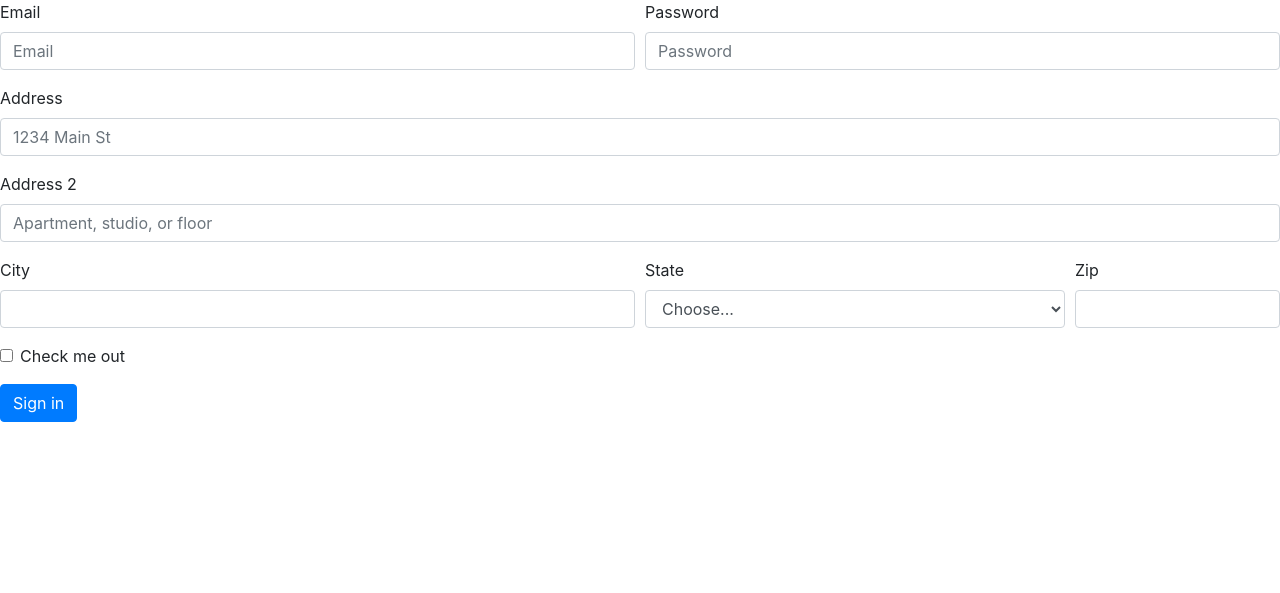
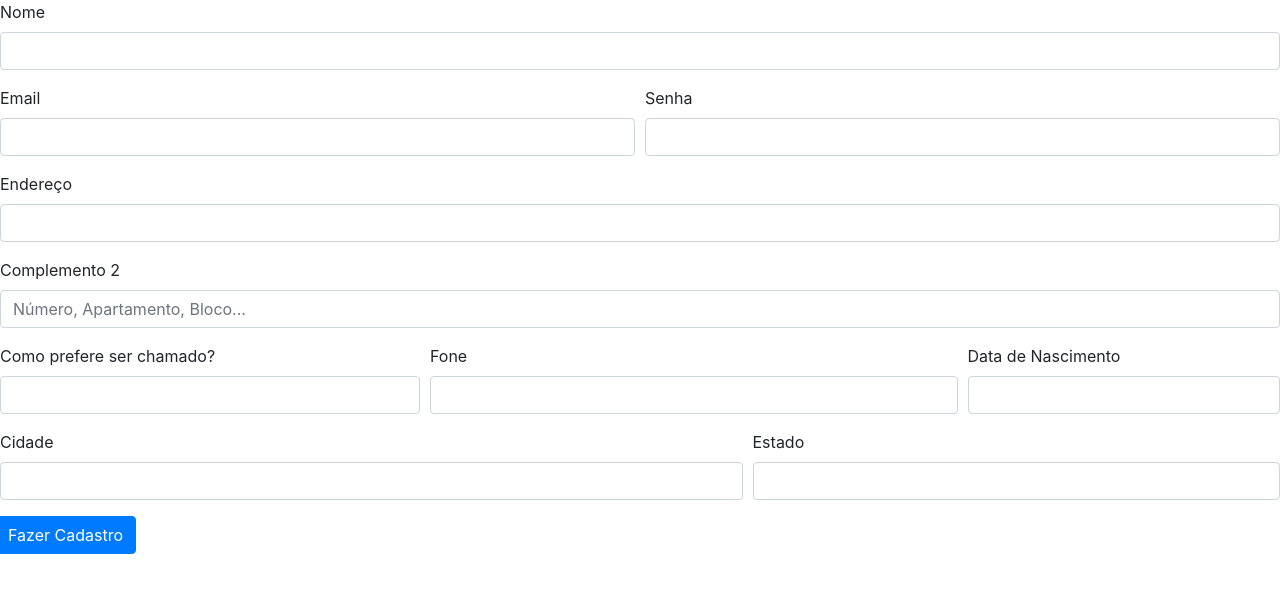
Before and after one commit to filipemota130/Jobsfinder, a Flask app: template app/templates/cadastro.html in a window 1280 px wide. Shown: the top 593 px of the page. Run offline with Flask 2, Linux system fonts and the light colour scheme; the template is opened without the code that fills it: values that come from a table or form of the project are taken from there, others are empty; some libraries are stand-ins or nearby versions.

Commit message:
Formulários Cadastro e Login feitos
Feitas as partes de formulário do login e do cadastro, apenas faltando agora a conexão com o banco para o envio dessas informações a ele

```diff
--- a/app/controllers/router.py
+++ b/app/controllers/router.py
@@ -1,5 +1,7 @@
 from flask import render_template
 from app import app
+
+from app.models.forms import LoginForm, CadastroForm
 
 @app.route('/', defaults ={ 'id' : None})
 @app.route('/index')
@@ -7,13 +9,45 @@ from app import app
 def index(id):
     return render_template('index.html', id=id)
 
-@app.route('/Cadastro', methods=['GET','POST'])
+@app.route('/cadastro', methods=['GET','POST'])
 def cadastro():
-    return 'Cadastro page'
+    form = CadastroForm()
+    if form.validate_on_submit():
+        print(form.email.data)
+        print(form.password.data)
+        print(form.name.data)
+        print(form.nickname.data)
+        print(form.contact.data)
+        print(form.birth_date.data)
+        print(form.adress.data)
+        print(form.compAdress.data)
+        print(form.state.data)
+        print(form.city.data)
+    else:
+        print(form.email.errors)
+        print(form.password.errors)
+        print(form.name.errors)
+        print(form.nickname.errors)
+        print(form.contact.errors)
+        print(form.birth_date.errors)
+        print(form.adress.errors)
+        print(form.compAdress.errors)
+        print(form.state.errors)
+        print(form.city.errors)
+    return render_template("cadastro.html", form = form)
 
-@app.route('/Login', methods=['GET','POST'])
+@app.route('/login', methods=['GET','POST'])
 def login():
-    return 'Login page'
+    form = LoginForm()
+    if form.validate_on_submit():
+        print(form.username.data)
+        print(form.password.data)
+        print(form.remember_me.data)
+    else:
+        print(form.username.errors)
+        print(form.password.errors)
+
+    return render_template('login.html', form=form)
 
 @app.route('/perfil')
 def perfil():
--- /dev/null
+++ b/app/models/forms.py
@@ -0,0 +1,21 @@
+from flask_wtf import FlaskForm
+from wtforms import StringField, PasswordField, BooleanField, IntegerField
+from wtforms.validators import DataRequired
+from wtforms.fields.html5 import EmailField
+
+class LoginForm(FlaskForm):
+    username = StringField("username", validators=[DataRequired()])
+    password = PasswordField("password", validators=[DataRequired()])
+    remember_me = BooleanField("remember_me")
+
+class CadastroForm(FlaskForm):
+    name = StringField("name", validators=[DataRequired()])
+    nickname = StringField("nickname", validators=[DataRequired()])
+    email = EmailField("email", validators=[DataRequired()])
+    password = PasswordField("password", validators=[DataRequired()])
+    contact = IntegerField("contact", validators=[DataRequired()])
+    birth_date = StringField("birth_date", validators=[DataRequired()])
+    adress = StringField("adress", validators=[DataRequired()])
+    compAdress = StringField("compAdress", validators=[DataRequired()])
+    state = StringField("state", validators=[DataRequired()])
+    city = StringField("city", validators=[DataRequired()])
--- a/app/templates/cadastro.html
+++ b/app/templates/cadastro.html
@@ -5,55 +5,58 @@
     <meta http-equiv="X-UA-Compatible" content="IE=edge">
     <meta name="viewport" content="width=device-width, initial-scale=1.0">
     <title>JobsFinder - Cadastro</title>
-    <link rel='stylesheet' href="{{ url_for('static', filename= "css/bootstrap.min.css" ) }}">
+    <link rel='stylesheet' href="{{ url_for('static', filename= 'css/bootstrap.min.css' ) }}">
 </head>
 <body>
-    <form>
+    <form action="" method="POST">
+      {{ form.csrf_token }}
+        <div class="form-group">
+          <label for="inputAddress">Nome</label>
+          {{ form.name(class="form-control") }}
+        </div>
         <div class="form-row">
           <div class="form-group col-md-6">
             <label for="inputEmail4">Email</label>
-            <input type="email" class="form-control" id="inputEmail4" placeholder="Email">
+            {{ form.email(class="form-control") }}
           </div>
           <div class="form-group col-md-6">
-            <label for="inputPassword4">Password</label>
-            <input type="password" class="form-control" id="inputPassword4" placeholder="Password">
+            <label for="inputPassword4">Senha</label>
+            {{ form.password(class="form-control") }}
           </div>
         </div>
         <div class="form-group">
-          <label for="inputAddress">Address</label>
-          <input type="text" class="form-control" id="inputAddress" placeholder="1234 Main St">
+          <label for="inputAddress">Endereço</label>
+          {{ form.adress(class="form-control") }}
         </div>
         <div class="form-group">
-          <label for="inputAddress2">Address 2</label>
-          <input type="text" class="form-control" id="inputAddress2" placeholder="Apartment, studio, or floor">
+          <label for="inputAddress2">Complemento 2</label>
+          {{ form.compAdress(class="form-control", placeholder="Número, Apartamento, Bloco...") }}
         </div>
         <div class="form-row">
-          <div class="form-group col-md-6">
-            <label for="inputCity">City</label>
-            <input type="text" class="form-control" id="inputCity">
+          <div class="form-group col-md-4">
+            <label for="inputState">Como prefere ser chamado?</label>
+            {{ form.nickname(class="form-control") }}
           </div>
-          <div class="form-group col-md-4">
-            <label for="inputState">State</label>
-            <select id="inputState" class="form-control">
-              <option selected>Choose...</option>
-              <option>...</option>
-            </select>
+          <div class="form-group col-md-5">
+            <label for="inputCity">Fone</label>
+            {{ form.contact(class="form-control") }}
           </div>
-          <div class="form-group col-md-2">
-            <label for="inputZip">Zip</label>
-            <input type="text" class="form-control" id="inputZip">
+          <div class="form-group col-md-3">
+            <label for="inputState">Data de Nascimento</label>
+            {{ form.birth_date(class="form-control") }}
           </div>
         </div>
-        <div class="form-group">
-          <div class="form-check">
-            <input class="form-check-input" type="checkbox" id="gridCheck">
-            <label class="form-check-label" for="gridCheck">
-              Check me out
-            </label>
+        <div class="form-row">
+          <div class="form-group col-md-7">
+            <label for="inputCity">Cidade</label>
+            {{ form.city(class="form-control") }}
           </div>
-        </div>
-        <button type="submit" class="btn btn-primary">Sign in</button>
+          <div class="form-group col-md-5">
+            <label for="inputState">Estado</label>
+            {{ form.state(class="form-control") }}
+          </div>
+        <button type="submit" class="btn btn-primary">Fazer Cadastro</button>
       </form>
-      <script src="{{ url_for('static', filename= "js/bootstrap.min.js" ) }}"></script>
+      <script src="{{ url_for('static', filename= 'js/bootstrap.min.js' ) }}"></script>
 </body>
 </html>
--- a/app/templates/index.html
+++ b/app/templates/index.html
@@ -4,7 +4,7 @@
     <meta charset="UTF-8">
     <meta name="viewport" content="width=device-width, initial-scale=1.0">
     <title>Jobsfinder</title>
-    <link rel='stylesheet' href="{{ url_for('static', filename= "css/bootstrap.min.css" ) }}">
+    <link rel='stylesheet' href="{{ url_for('static', filename= 'css/bootstrap.min.css' ) }}">
 </head>
 <body class='conteiner-fluid'>
     <nav class="navbar navbar-expand-lg navbar-light bg-light row px-5">
--- a/config.py
+++ b/config.py
@@ -2,3 +2,5 @@ DEBUG = True
 
 SQLALCHEMY_DATABASE_URI = 'sqlite:///teste.db'
 SQLALCHEMY_TRACK_MODIFICATIONS = True
+
+SECRET_KEY = 'exemplo-de-seguranca'
--- a/run.py
+++ b/run.py
@@ -1,4 +1,3 @@
 from app import manager
-
 if __name__ == "__main__":
     manager.run()
```
Also changed, not shown: BD.txt (+11 -8 lines), app/templates/login.html (+11 -8 lines).
